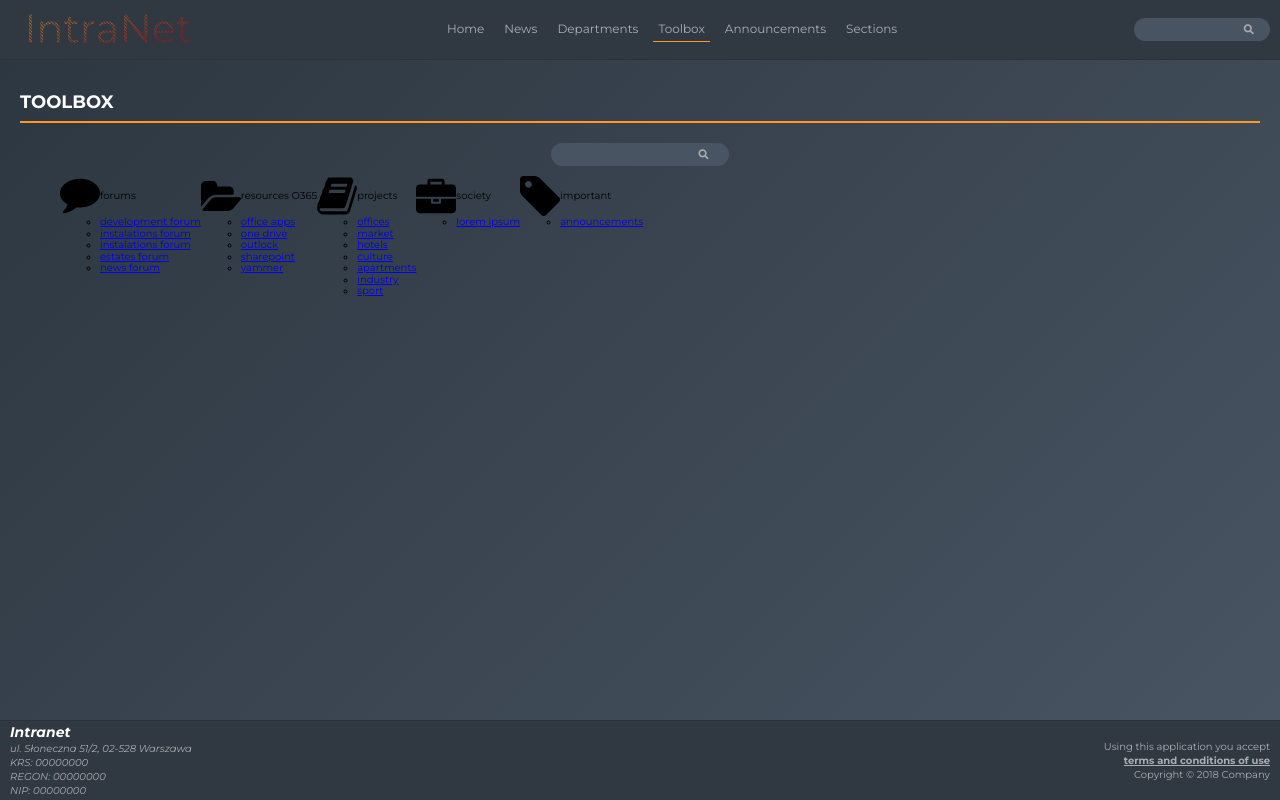
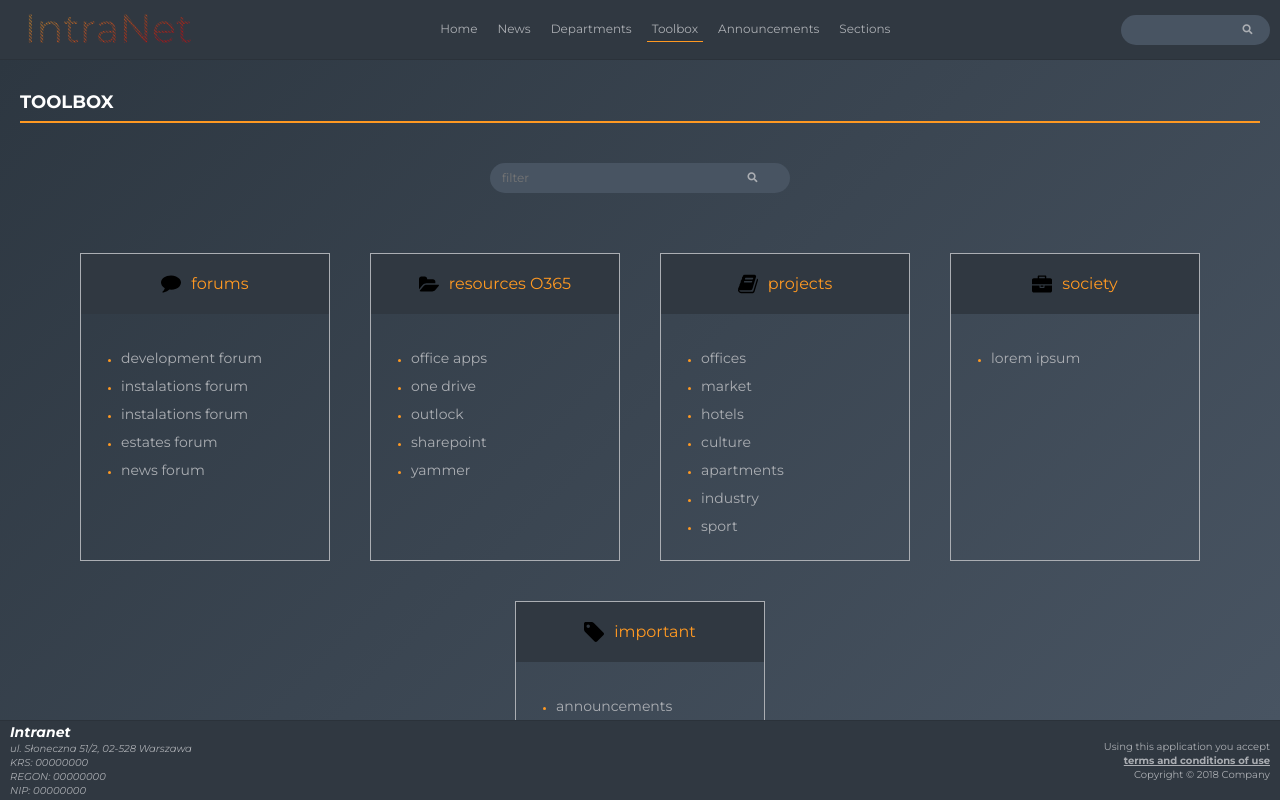
Before and after one commit to MariuszSzlachta/intranet, a React app: page /toolbox in a window 1280 px wide. Built offline with nearby package versions, Linux system fonts and the light colour scheme.

Commit message:
Fix style for SearchBar inside toolbox

```diff
--- a/src/Components/SearchBar/SearchBar.js
+++ b/src/Components/SearchBar/SearchBar.js
@@ -4,7 +4,7 @@ import classes from './SearchBar.module.scss';
 
 const searchBar = (props) => {
   return (
-    <form className={classes.searchBar} onSubmit={props.submited}>
+    <form className={classes.searchBar} onSubmit={props.submited} style={props.style}>
       <button className={classes.searchBar__button} type="submit" aria-label="search icon">
         <i className="fas fa-search"></i>
       </button>
@@ -12,6 +12,7 @@ const searchBar = (props) => {
         className={classes.searchBar__input}
         type="text"
         name="input"
+        placeholder={props.placeholder}
       />
     </form>
   );
--- a/src/Components/SearchBar/SearchBar.module.scss
+++ b/src/Components/SearchBar/SearchBar.module.scss
@@ -7,6 +7,7 @@
   padding: 5px 10px;
   min-width: 110px;
   background-color: $bg_light;
+  height: 30px;
   &__input {
     display: block;
     width: 80%;
@@ -15,6 +16,7 @@
     order: 1;
     background: transparent;
     color: $text_primary;
+    font-size: 1.2rem;
   }
   &__button {
     order: 2;
--- a/src/Components/Toolbox/Categories/Categories.module.scss
+++ b/src/Components/Toolbox/Categories/Categories.module.scss
@@ -1,4 +1,9 @@
 .categories {
   display: flex;
+  justify-content: center;
+  align-items: stretch;
+  align-content: stretch;
   flex-wrap: wrap;
+  padding: 0;
+  margin: 0;
 }
--- a/src/Components/Toolbox/Categories/Category/Category.js
+++ b/src/Components/Toolbox/Categories/Category/Category.js
@@ -18,7 +18,7 @@ const category = (props) => {
     <li key={props.id} className={classes.category}>
       <header className={classes.category__header}>
         <img className={classes.category__icon} src={props.iconUrl} alt="category icon" />
-        <p className="category__name">{props.name}</p>
+        <p className={classes.category__name} >{props.name}</p>
       </header>
       <ul className={classes.category__list}>
         {linksElements}
--- a/src/Components/Toolbox/Categories/Category/Category.module.scss
+++ b/src/Components/Toolbox/Categories/Category/Category.module.scss
@@ -1,15 +1,43 @@
 @import '../../../../Shared/variables.module.scss';
 
 .category {
+  align-self: stretch;
   display: flex;
   flex-direction: column;
+  align-items: stretch;
+  border: 1px solid $text_hover;
+  margin: 2rem;
+  min-width: 250px;
   &__header {
     display: flex;
     max-height: 60px;
     align-items: center;
+    justify-content: center;
+    margin-bottom: 1rem;
+    padding: 2rem;
+    background-color: $bg_primary;
   }
   &__icon {
-    width: 40px;
+    width: 20px;
     height: auto;
+    margin-right: 10px;
+  }
+  &__name {
+    font-size: 1.6rem;
+    color: $primary;
+  }
+  &__list {
+    width: 100%;
+    padding: 2rem;
+    padding-left: 4rem;
+    color: $primary;
+    list-style-type: disc;
   }
 }
+
+@media (max-width: 576px) {
+  .category {
+    margin: 2rem 0;
+    width: 100%;
+  }
+}
--- a/src/Components/Toolbox/Categories/Category/CategoryLink/CategoryLink.js
+++ b/src/Components/Toolbox/Categories/Category/CategoryLink/CategoryLink.js
@@ -1,10 +1,17 @@
 import React from 'react';
+
 import classes from './CategoryLink.module.scss';
+console.log(classes);
 
 const categoryLink = (props) => {
   return (
-    <li className={classes.link} id={props.id} key={props.id} >
-      <a href={props.url} >
+    <li className={classes.categoryItem} id={props.id} key={props.id} >
+      <a
+        href={props.url}
+        className={classes.categoryLink}
+        target="_blank"
+        rel="noopener noreferrer"
+      >
         {props.name}
       </a>
     </li>
--- a/src/Components/Toolbox/Categories/Category/CategoryLink/CategoryLink.module.scss
+++ b/src/Components/Toolbox/Categories/Category/CategoryLink/CategoryLink.module.scss
@@ -0,0 +1,15 @@
+@import '../../../../../Shared/variables.module.scss';
+
+.categoryLink {
+  font-size: 1.4rem;
+  color: $text_primary;
+  text-decoration: none;
+  line-height: 2;
+  transition: color 0.3s ease-in-out;
+  &:hover {
+    color: $white;
+  }
+  &:visited {
+    font-style: italic;
+  }
+}
--- a/src/Components/Toolbox/Toolbox.js
+++ b/src/Components/Toolbox/Toolbox.js
@@ -6,12 +6,20 @@ import Categories from './Categories/Categories';
 import classes from './Toolbox.module.scss';
 
 const toolbox = (props) => {
+  const customStyles = {
+    width: '100%',
+    backroundColor: 'red'
+  }
 
   return (
     <div className={classes.toolbox}>
       <h1 className={classes.toolbox__title}>Toolbox</h1>
       <div className={classes.toolbox__componentWrapper}>
-        <SearchBar submited={(event) => props.submited(event)} />
+        <SearchBar
+          style={customStyles}
+          placeholder="filter"
+          submited={(event) => props.submited(event)}
+        />
       </div>
       <div className={classes.toolbox__wrapper}>
         <Categories data={props.data} />
--- a/src/Components/Toolbox/Toolbox.module.scss
+++ b/src/Components/Toolbox/Toolbox.module.scss
@@ -10,8 +10,16 @@
   margin-top: 60px;
   padding: 2rem;
   &__componentWrapper {
+    width: 300px;
     max-width: 300px;
-    margin: 0 auto;
+    margin: 2rem auto;
+    display: flex;
+    justify-content: center;
+    align-items: center;
+  }
+  &__wrapper {
+    max-width: 1200px;
+    margin: 2rem auto;
   }
   &__title {
     position: relative;
@@ -36,5 +44,21 @@
   .toolbox {
     height: auto;
     min-height: 100vh;
+    &__componentWrapper {
+      max-width: initial;
+      width: 50%;
+    }
   }
 }
+
+@media (max-width: 480px) {
+  .toolbox {
+    padding: 12px;
+    &__wrapper {
+      margin: 0;
+    }
+    &__componentWrapper {
+      width: 100%;
+    }
+  }
+}
```
